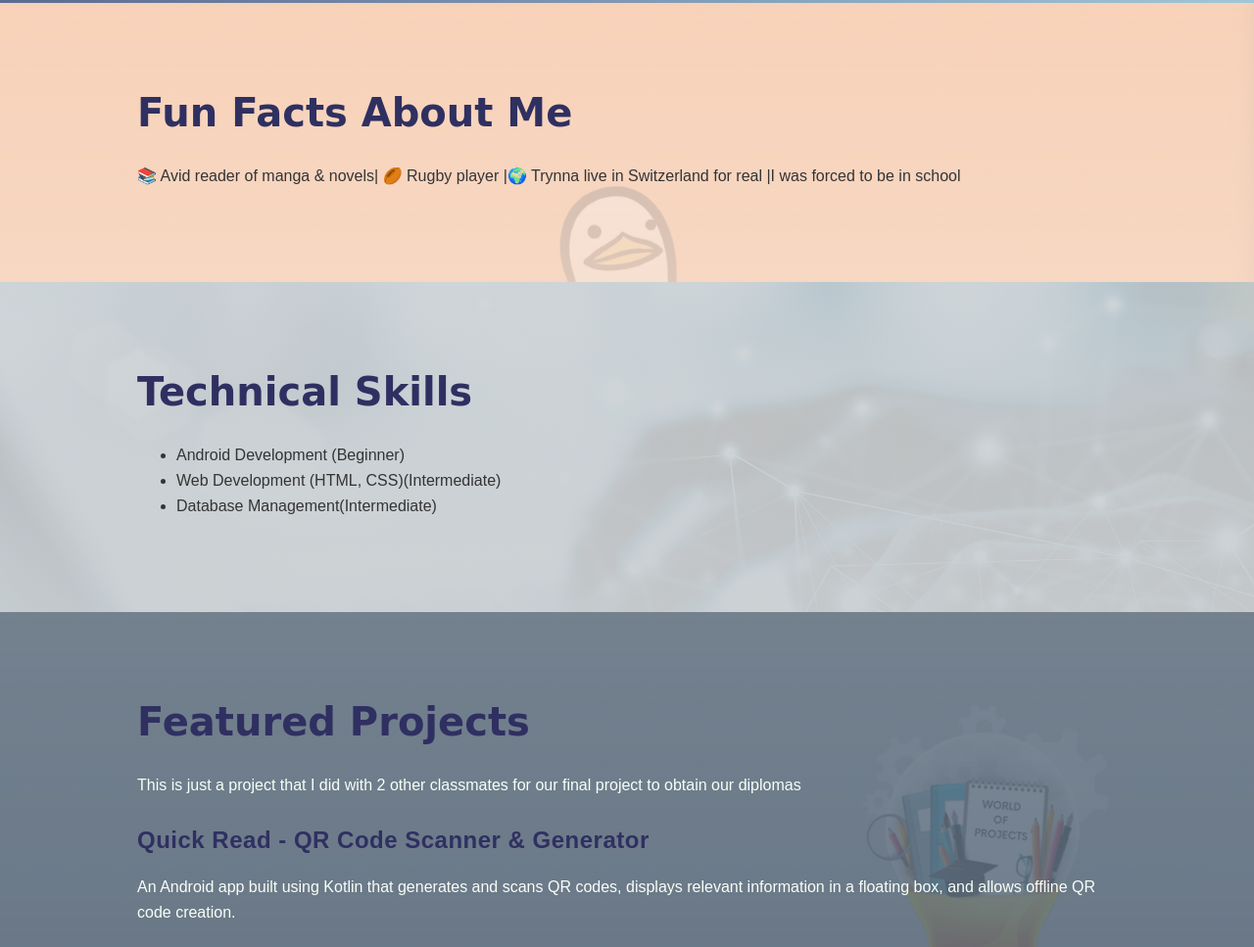
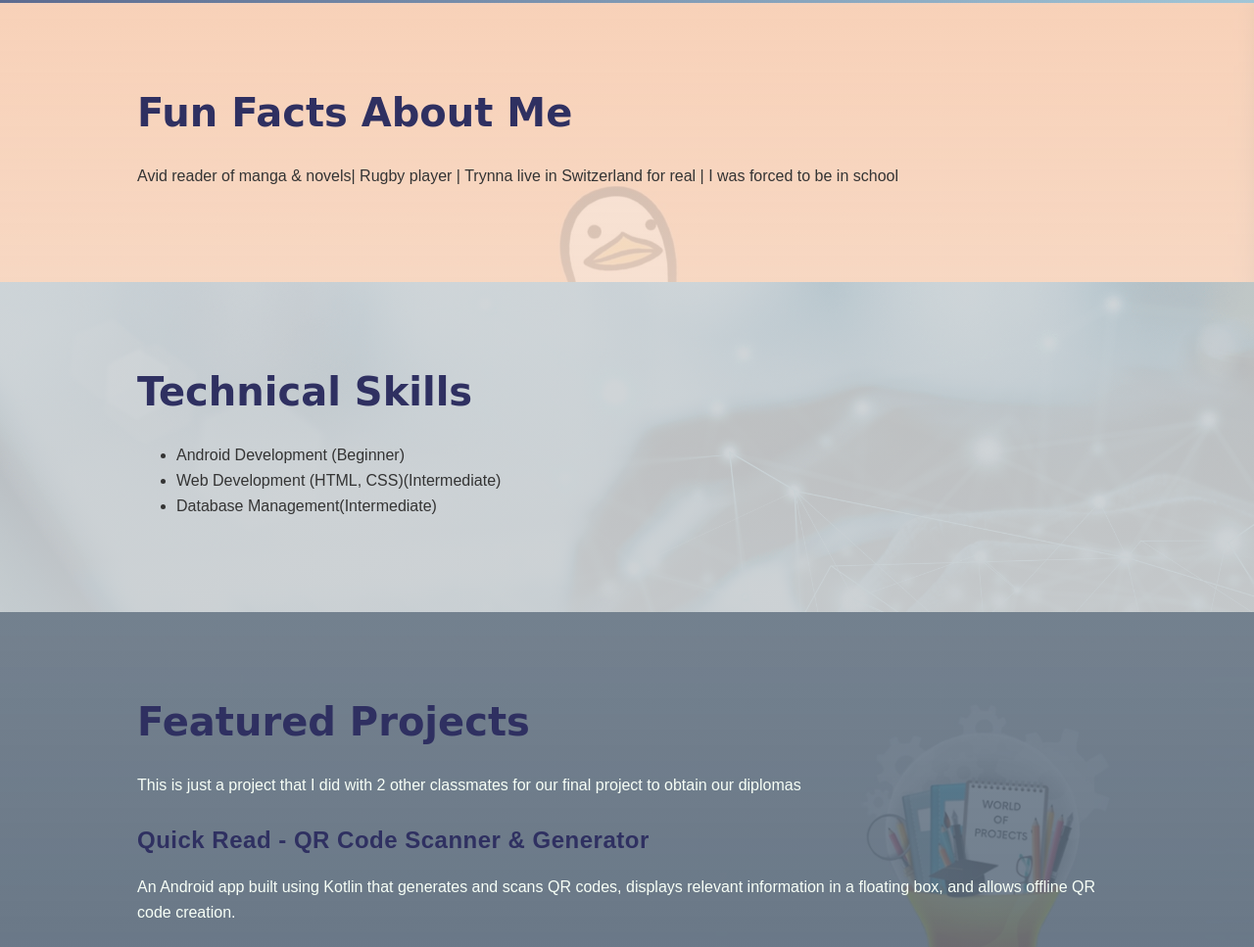
Before and after one commit to jxhnnny/labwork2, a plain HTML site: page index.html in a window 1280 px wide. Shown: the part 834-1801 px from the top of the page at 98% size. Drawn offline with Linux system fonts and the light colour scheme.

Commit message:
index.html

```diff
--- a/index.html
+++ b/index.html
@@ -22,7 +22,7 @@
       <section class="fun">
         <div class="content-wrap">
           <h2>Fun Facts About Me</h2>
-         <p>📚 Avid reader of manga & novels| 🏉 Rugby player |🌍 Trynna live in Switzerland for real |I was forced to be in school</p>
+         <p> Avid reader of manga & novels|  Rugby player | Trynna live in Switzerland for real | I was forced to be in school</p>
         </div>
       </section>
       <section class="techskills">
```
